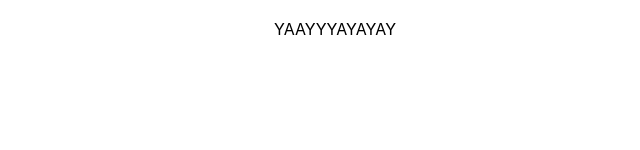
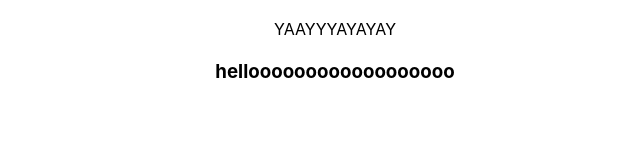
Before and after one commit to Tiphnaine/Les-M-duses, a Svelte app in the folder Les Méduses/: page / in a window 1280 px wide. Shown: the part 448-598 px from the top of the page, without its empty margins (305-945 px from the left). Built offline with nearby package versions, Linux system fonts and the light colour scheme.

Commit message:
test Alice

```diff
--- a/Les Méduses/src/App.svelte
+++ b/Les Méduses/src/App.svelte
@@ -10,6 +10,7 @@
   <h1>Hello world!</h1>
   <h2>yiiiii</h2>
   <p>YAAYYYAYAYAY</p>
+  <h3>helloooooooooooooooooo</h3>
   <section class="text-gray-600 body-font">
     <div class="container px-5 py-24 mx-auto flex flex-wrap">
       <div class="flex flex-wrap -m-4">
```
